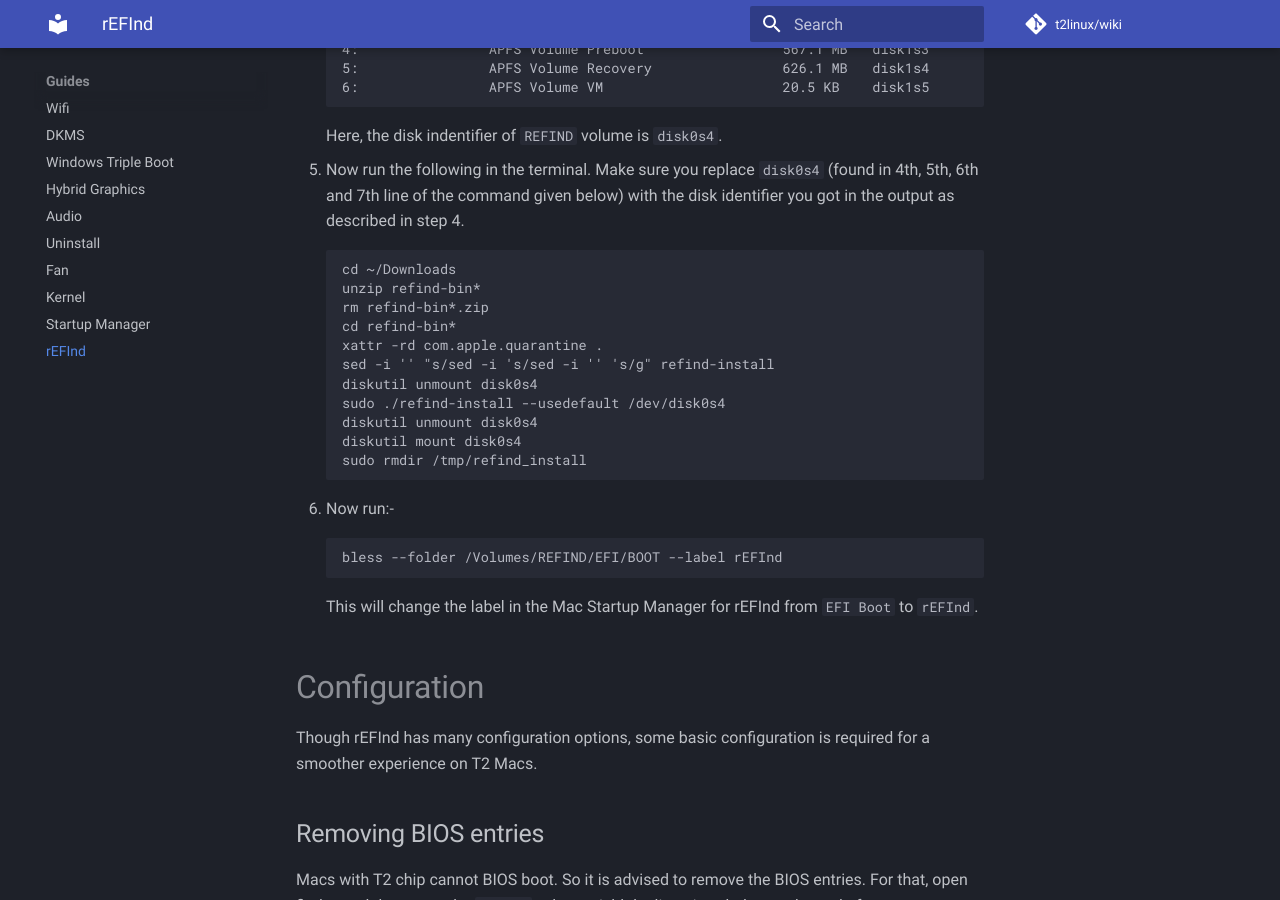
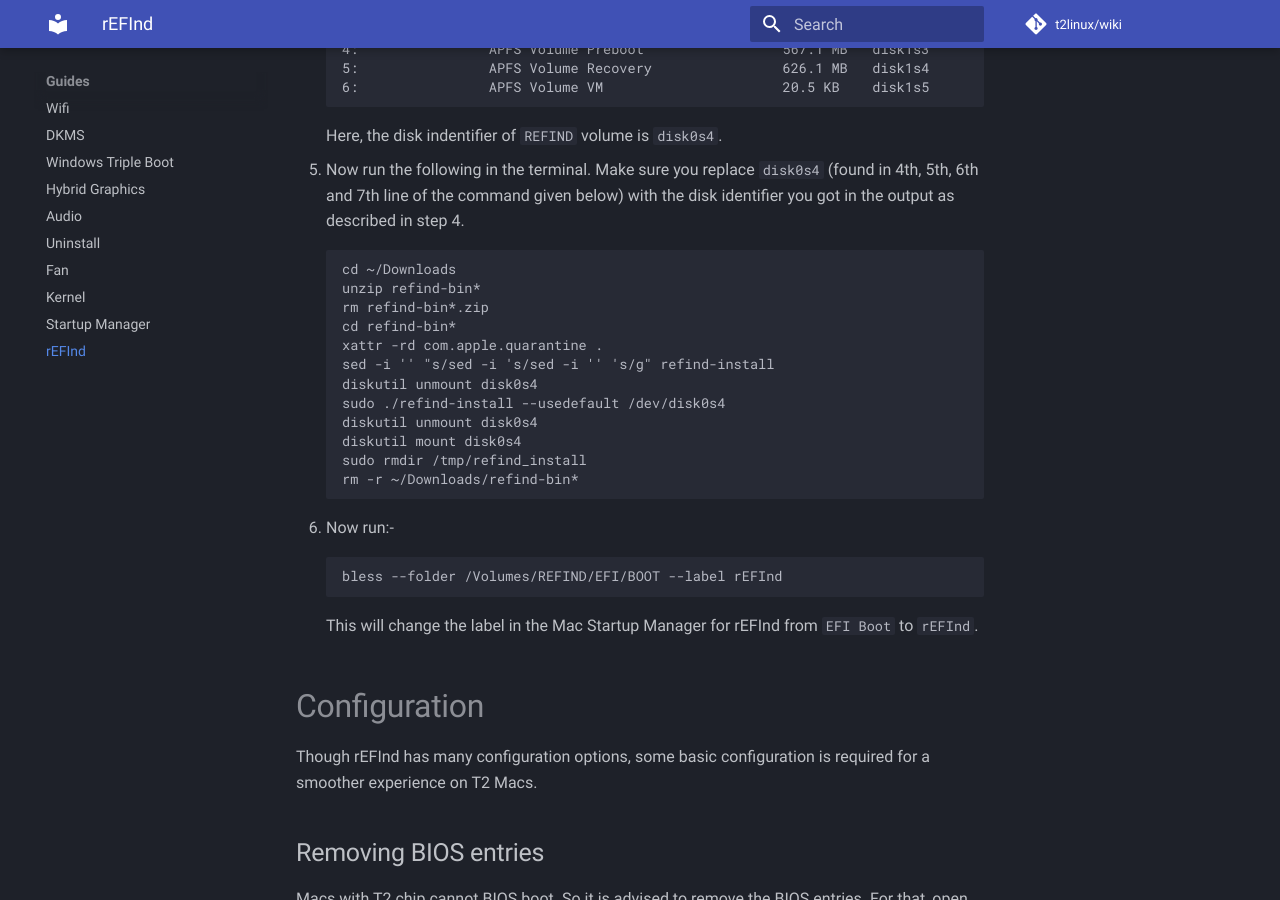
Before and after one commit to t2linux/wiki, an MkDocs documentation site: the page built from docs/guides/refind.md, in a window 1280 px wide and 900 px high, scrolled down 1066 px. Built offline with MkDocs 1.6.1 and Material for MkDocs 9.7.7, drawn with Linux system fonts in a browser that asks for light colours; comment, search, counter and statistics services are not loaded.

Commit message:
Add cleanup command

````diff
--- a/docs/guides/refind.md
+++ b/docs/guides/refind.md
@@ -51,6 +51,7 @@ All steps given here have to be performed on **macOS**. You will also need to ha
     diskutil unmount disk0s4
     diskutil mount disk0s4
     sudo rmdir /tmp/refind_install
+    rm -r ~/Downloads/refind-bin*
     ```
 
 6. Now run:-
````
